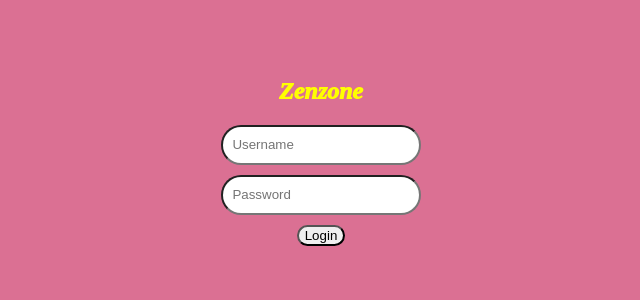
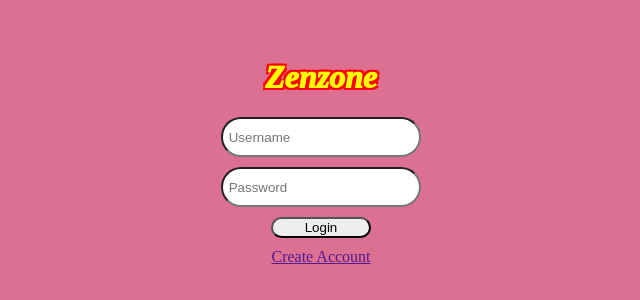
Before and after one commit to dhanushkumar558/zenzone, a plain HTML site: page zenzone.html in a window 1280 px wide. Shown: the part 248-548 px from the top of the page, without its empty margins (319-959 px from the left). Drawn offline with Linux system fonts and the light colour scheme.

Commit message:
account button created

```diff
--- a/zenzone.html
+++ b/zenzone.html
@@ -1,11 +1,12 @@
 <html>
+
 <head>
     <title>
         Welcome to zenzone
     </title>
 </head>
 <style>
-        body{
+    body {
         display: grid;
         justify-content: center;
         align-items: center;
@@ -13,57 +14,69 @@
 
 
     }
-        .zenzone_heading
-        {
+
+    .zenzone_heading {
         display: grid;
         justify-content: center;
     }
-        .login_inputs
-        {
+
+    .login_inputs {
         display: grid;
         justify-content: center;
-gap:10px;
+        gap: 10px;
     }
-        .button1
-        {
+
+    .button1 {
         display: grid;
         justify-content: center;
         margin-top: 10px;
     }
-        .innerbox
-        {
+
+    .innerbox {
         height: 40px;
         width: 200px;
 
         border-radius: 30px;
     }
-        .login_button
-        {
+
+    .login_button {
 
         border-radius: 20px;
 
     }
-        .zenzone_content
-        {
-            color:yellow;
+
+    .zenzone_content {
+
+        color: yellow;
         font-style: italic;
         font-weight: 999;
+        font-size: xx-large;
+        text-shadow: -2px -2px 0 red, 2px -2px 0 red, -2px 2px 0 red, 2px 2px 0 red;
 
     }
-
-
-
-
-
+    .create
+    {
+        margin-top: 10px;
+    }
 </style>
 
 <body>
     <div class="entire_page">
-        <div class="zenzone_heading"><h2 class="zenzone_content">Zenzone</h2></div>
+        <div class="zenzone_heading">
+            <h1 class="zenzone_content">Zenzone</h1>
+        </div>
 
         <div class="login_inputs">
-            <input class="innerbox" type="text" placeholder="&nbsp;&nbsp;Username">
-        <input  class="innerbox" type="text" placeholder="&nbsp;&nbsp;Password"></div>
-        <div class="button1"><button class="login_button">Login</button></div></div>
+            <input class="innerbox" type="text" placeholder="&nbsp;Username">
+            <input class="innerbox" type="text" placeholder="&nbsp;Password">
+        </div>
+
+            <div class="button1"><button class="login_button">Login</button>
+
+
+                <a class="create" href="">Create Account</a></div></div>
+
+
 </body>
+
 </html>
```
Also changed, not shown: Create_Account.html (added, +5 -0 lines). Lines whose indentation alone changed are shown as unchanged.
